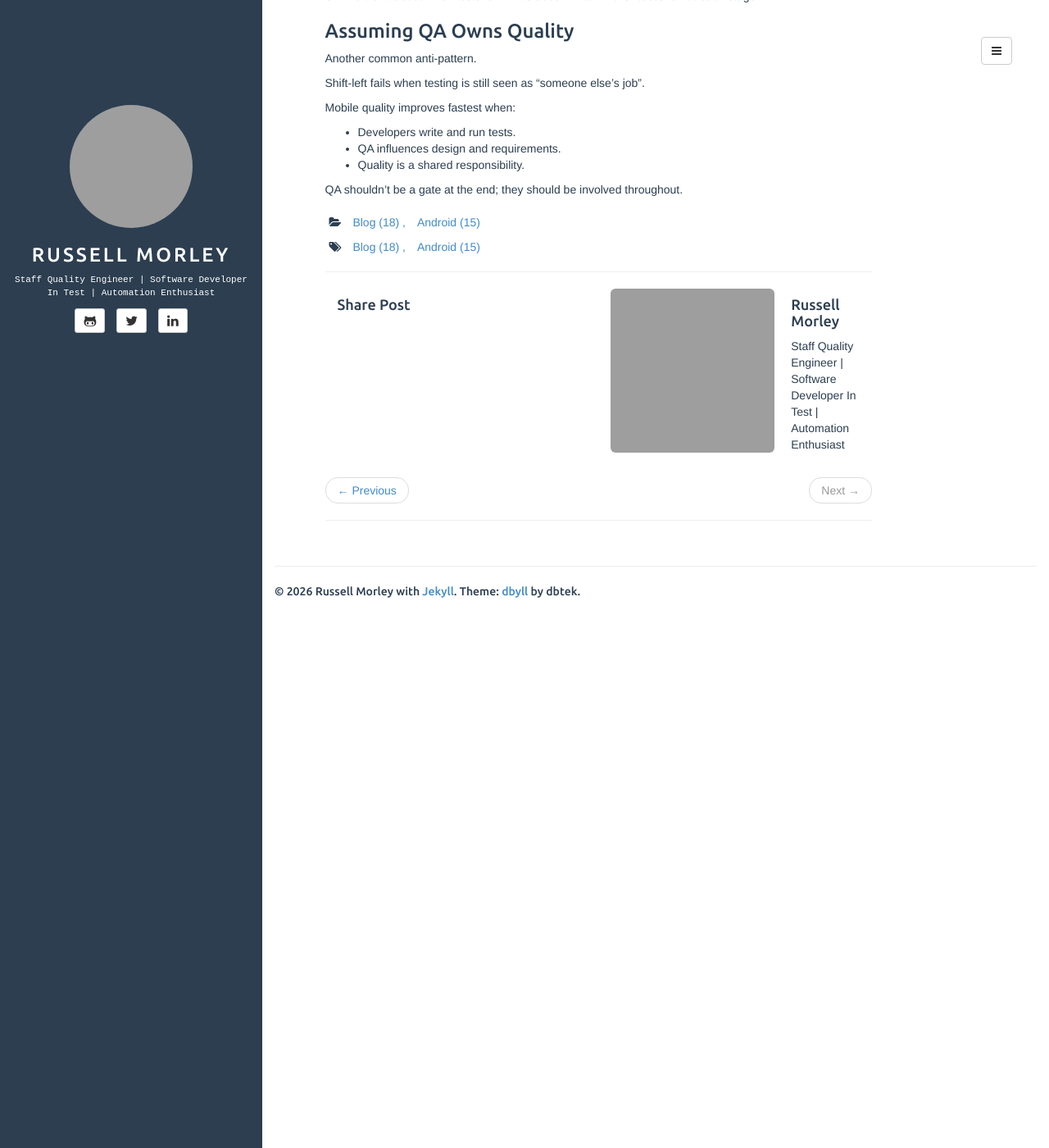
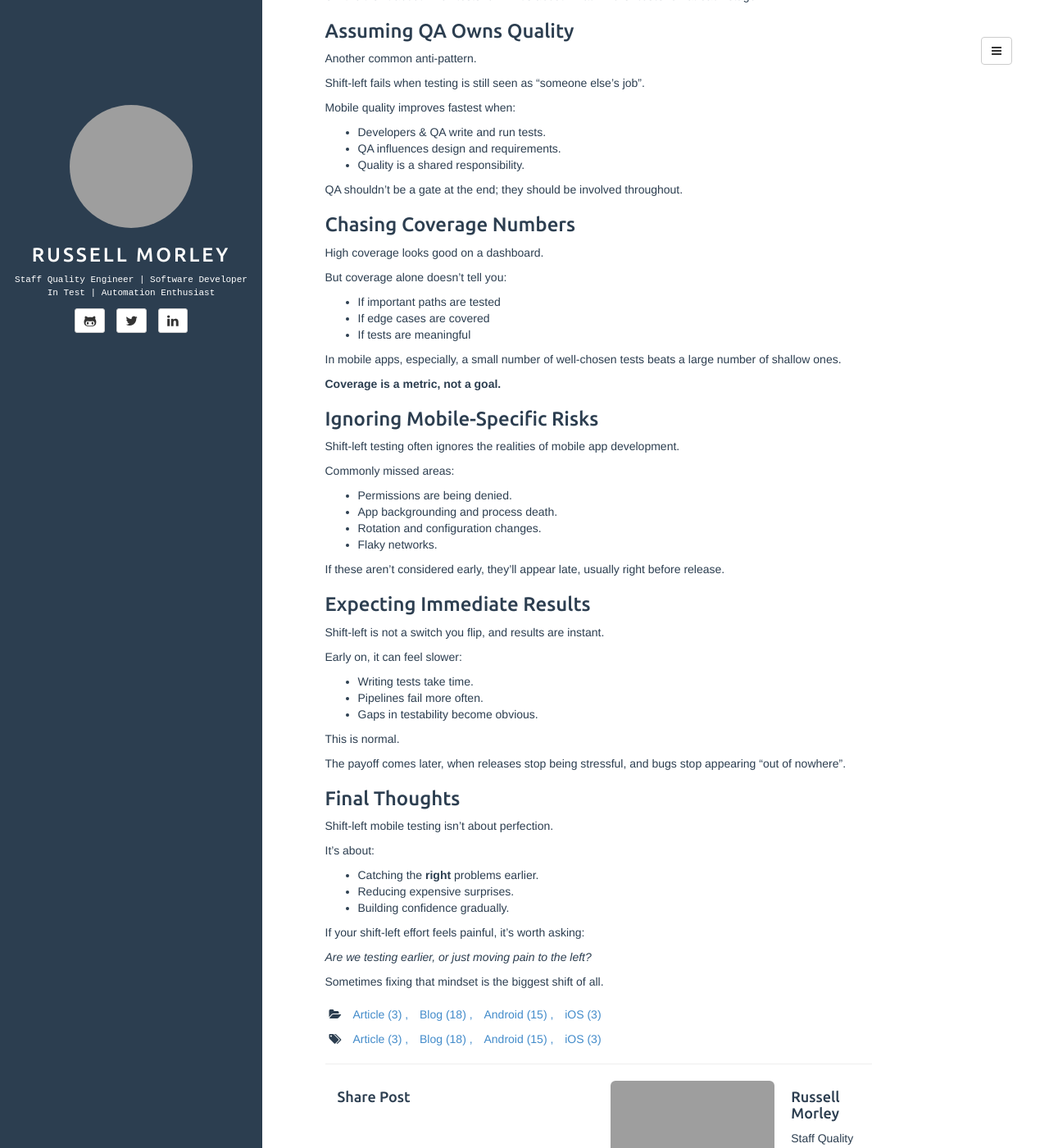
Before and after one commit to Rusty84/Rusty84.github.io, a Jekyll site: the page built from _posts/2026-02-04-cmslmt.md, in a window 1280 px wide and 1400 px high, scrolled down 907 px. Shown: the whole window at 82% size. Built offline with Jekyll 4.4.1, drawn with Linux system fonts in a browser that asks for light colours; comment, search, counter and statistics services are not loaded; grey boxes are pictures that could not be loaded.

Commit message:
Add files via upload

```diff
--- a/_posts/2026-02-04-cmslmt.md
+++ b/_posts/2026-02-04-cmslmt.md
@@ -1,8 +1,8 @@
 ---
 layout: post
 title: Common Mistakes When Shifting Left in Mobile Testing
-categories: [Blog, Android]
-tags: [Blog, Android]
+categories: [Article, Blog, Android, iOS]
+tags: [Article, Blog, Android, iOS]
 fullview: false
 comments: false
 ---
@@ -54,8 +54,65 @@ Shift-left fails when testing is still seen as “someone else’s job”.
 
 Mobile quality improves fastest when:
 
-* Developers write and run tests.
+* Developers & QA write and run tests.
 * QA influences design and requirements.
 * Quality is a shared responsibility.
 
 QA shouldn’t be a gate at the end; they should be involved throughout.
+
+<h3>Chasing Coverage Numbers</h3>
+
+High coverage looks good on a dashboard.
+
+But coverage alone doesn’t tell you:
+
+* If important paths are tested
+* If edge cases are covered
+* If tests are meaningful
+
+In mobile apps, especially, a small number of well-chosen tests beats a large number of shallow ones.
+
+**Coverage is a metric, not a goal.**
+
+<h3>Ignoring Mobile-Specific Risks</h3>
+
+Shift-left testing often ignores the realities of mobile app development.
+
+Commonly missed areas:
+
+* Permissions are being denied.
+* App backgrounding and process death.
+* Rotation and configuration changes.
+* Flaky networks.
+
+If these aren’t considered early, they’ll appear late, usually right before release.
+
+<h3>Expecting Immediate Results</h3>
+
+Shift-left is not a switch you flip, and results are instant.
+
+Early on, it can feel slower:
+
+* Writing tests take time.
+* Pipelines fail more often.
+* Gaps in testability become obvious.
+
+This is normal.
+
+The payoff comes later, when releases stop being stressful, and bugs stop appearing “out of nowhere”.
+
+<h3>Final Thoughts</h3>
+
+Shift-left mobile testing isn’t about perfection.
+
+It’s about:
+
+* Catching the **right** problems earlier.
+* Reducing expensive surprises.
+* Building confidence gradually.
+
+If your shift-left effort feels painful, it’s worth asking:
+
+*Are we testing earlier, or just moving pain to the left?*
+
+Sometimes fixing that mindset is the biggest shift of all.
```
